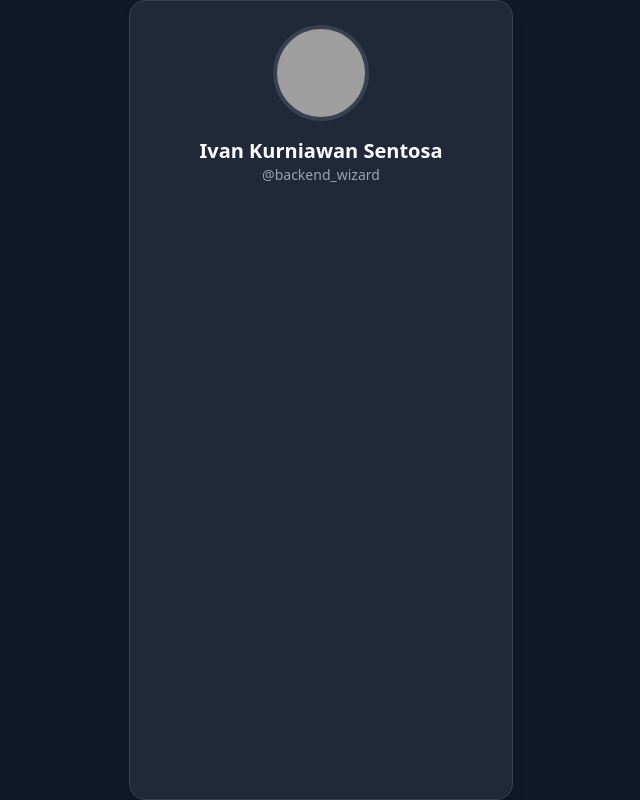
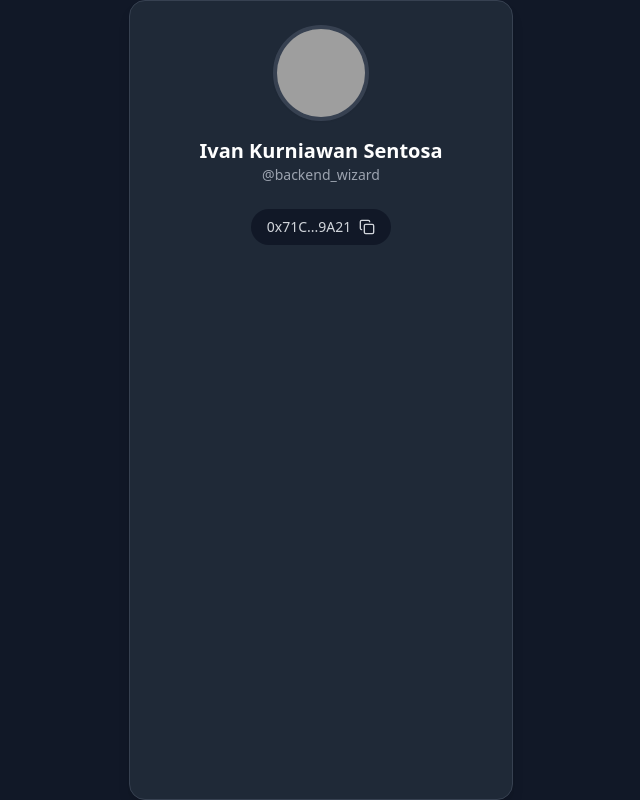
Before and after one commit to kurniawansivan/web3-ui, a SvelteKit app: page / in a window 1280 px wide. Shown: the whole page, without its empty margins (319-959 px from the left). Built offline with nearby package versions, Linux system fonts and the light colour scheme; grey boxes are pictures that could not be loaded.

Commit message:
Add lucide-svelte dependency and update ProfileCard component

```diff
--- a/package.json
+++ b/package.json
@@ -37,6 +37,7 @@
 		"vite": "^7.1.10"
 	},
 	"dependencies": {
-		"@tailwindcss/vite": "^4.1.17"
+		"@tailwindcss/vite": "^4.1.17",
+		"lucide-svelte": "^0.554.0"
 	}
 }
--- a/src/components/ProfileCard.svelte
+++ b/src/components/ProfileCard.svelte
@@ -1,3 +1,7 @@
+<script lang="ts">
+  import { Copy } from 'lucide-svelte';
+</script>
+
 <div class="flex flex-col items-center w-full max-w-sm rounded-2xl bg-gray-800 p-6 shadow-lg border border-gray-700">
 
   <img
@@ -10,8 +14,16 @@
     Ivan Kurniawan Sentosa
   </h2>
 
-  <p class="text-sm font-medium text-gray-400">
+  <p class="text-sm font-medium text-gray-400 mb-6">
     @backend_wizard
   </p>
 
+  <button class="group flex items-center gap-2 rounded-full bg-gray-900 px-4 py-2 text-sm font-medium text-gray-300 transition-colors hover:bg-gray-700 hover:text-white">
+
+    <span>0x71C...9A21</span>
+
+    <Copy size={16} />
+
+  </button>
+
 </div>
```
Also changed, not shown: 1 other file (tests, documents, lock files or other folders).
